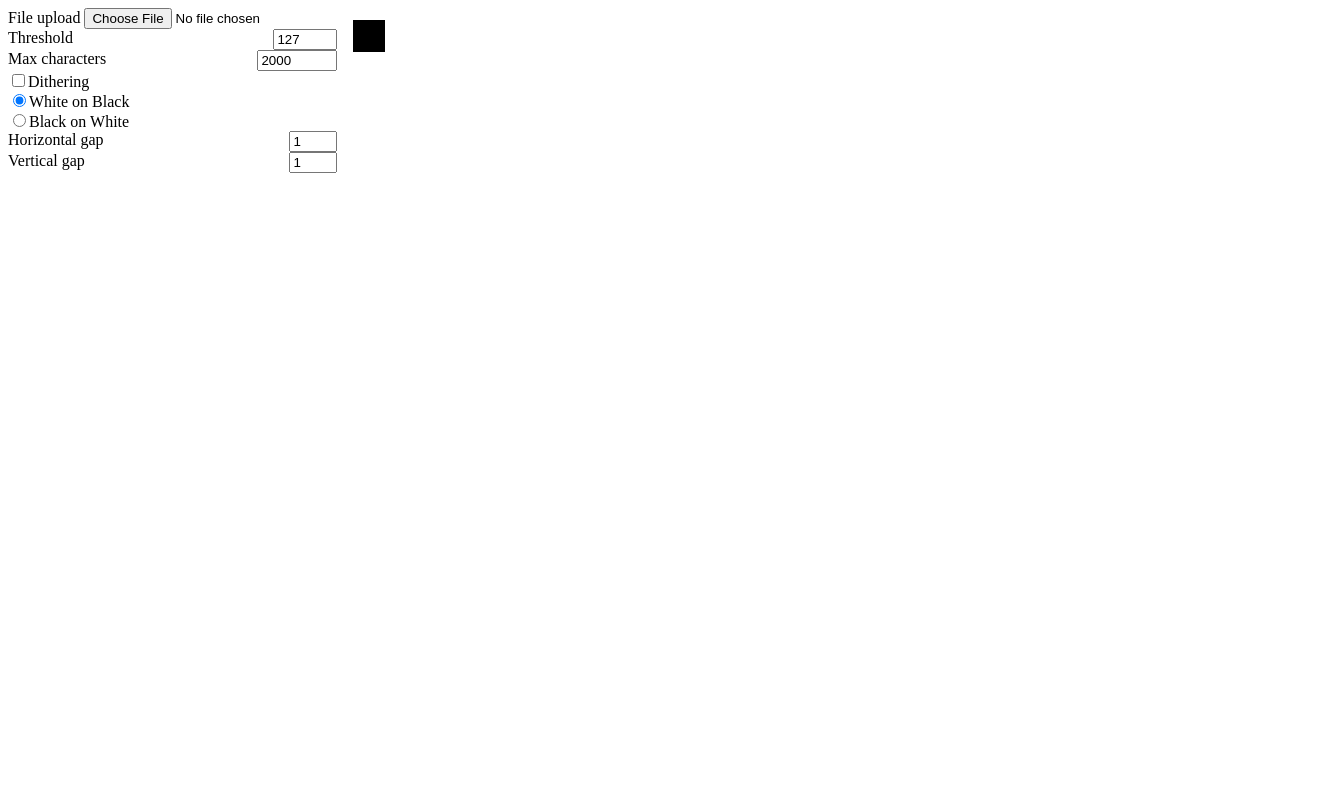
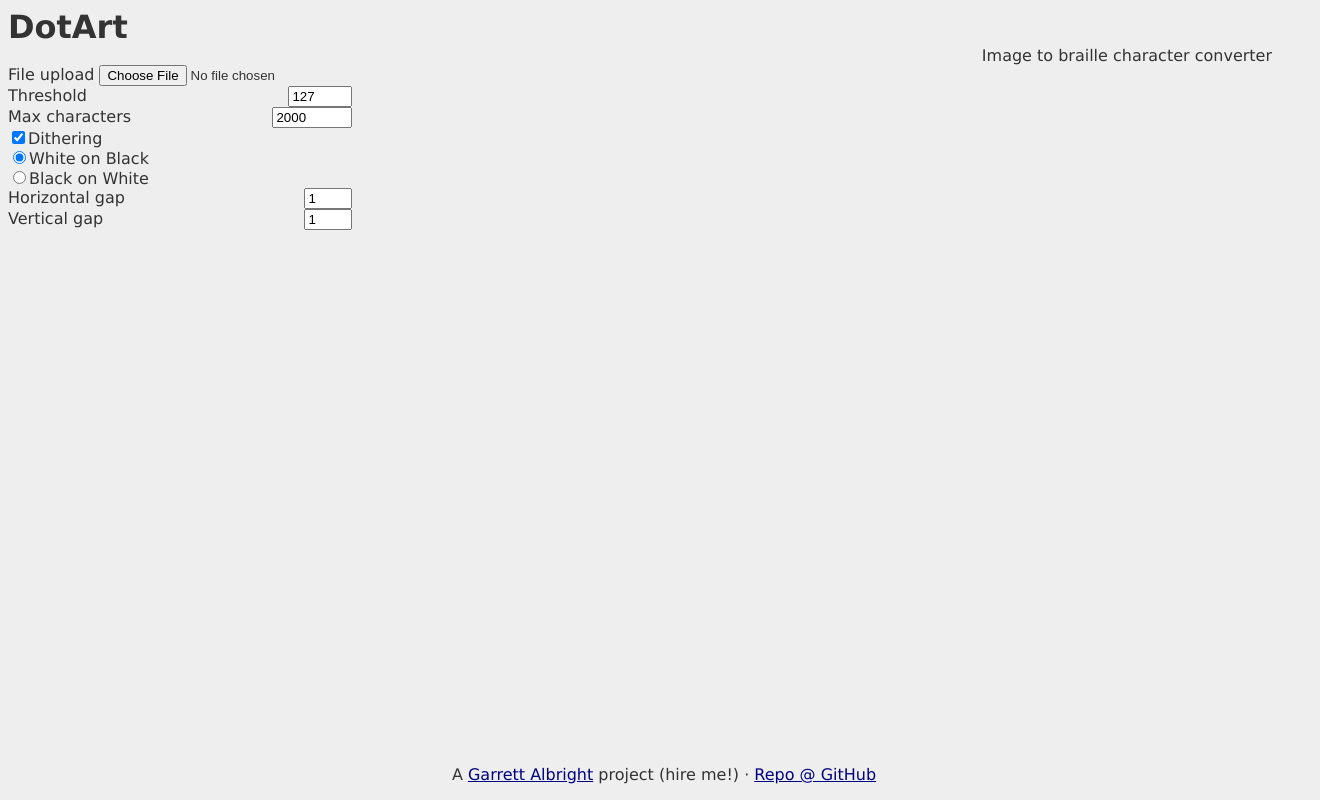
Before and after one commit to GarrettAlbright/DotArt, a plain HTML site: page index.html in a window 1280 px wide. Shown: the whole page, 1320 px wide, since content can reach past the window. Drawn offline with Linux system fonts and the light colour scheme.

Commit message:
Styling and page info improvements.

```diff
--- a/dotart.css
+++ b/dotart.css
@@ -1,3 +1,27 @@
+body {
+  color: #333;
+  background-color: #eee;
+  font-family: Corbel, "Lucida Grande", "Lucida Sans Unicode", "Lucida Sans", "DejaVu Sans", "Bitstream Vera Sans", "Liberation Sans", Verdana, "Verdana Ref", sans-serif;
+}
+
+a:visited, a:link {
+  color: navy;
+}
+
+header {
+  overflow: auto;
+}
+
+header > h1 {
+/*   float: left; */
+  margin: 0;
+}
+
+header > p {
+  float: right;
+  margin: 0;
+}
+
 form > label {
   display: block;
   overflow: auto;
@@ -14,6 +38,13 @@ pre#result {
   font-family: monospace;
   font-size: small;
   padding: 1rem;
+  /* Hide until a result has been loaded into it */
+  display: none;
+}
+
+pre#result.bonw,
+pre#result.wonb {
+  display: block;
 }
 
 pre#result.bonw {
@@ -21,6 +52,13 @@ pre#result.bonw {
   color: black;
 }
 
+footer {
+  position: absolute;
+  bottom: 0;
+  padding: 1em;
+  text-align: center;
+  width: 100%;
+}
 
 @media screen and (min-width: 640px) {
   form, pre#result {
--- a/index.html
+++ b/index.html
@@ -3,14 +3,15 @@
   <head>
     <script type="text/javascript" src="dotart.js"></script>
     <link type="text/css" rel="stylesheet" href="dotart.css" />
-    <title>Dot Art</title>
+    <title>DotArt</title>
   </head>
   <body>
+    <header><h1>DotArt</h1><p>Image to braille character converter</p></header>
     <form>
       <label>File upload <input type="file" id="file-input" name="file-input" accept="image/jpeg,image/png,image/gif" /></label>
       <label>Threshold<input type="number" min="0" max="255" value="127" id="threshold" /></label>
       <label>Max characters<input type="number" min="140" max="65536" id="char-count" value="2000" /></label>
-      <label><input type="checkbox" id="dither" />Dithering</label>
+      <label><input type="checkbox" id="dither" checked="checked" />Dithering</label>
       <label><input type="radio" name="coloring" value="wonb" checked="checked" id="coloring-wonb" />White on Black</label>
       <label><input type="radio" name="coloring" value="bonw" id="coloring-bonw" />Black on White</label>
       <label>Horizontal gap<input type="number" min="0" max="9" id="horiz-gap" value="1"/></label>
@@ -19,5 +20,6 @@
     </form>
 <!--     <canvas id="canvas"></canvas> -->
     <pre id="result"></pre>
+    <footer>A <a href="https://albright.pro/">Garrett Albright</a> project (hire me!) &middot; <a href="https://github.com/GarrettAlbright/DotArt">Repo @ GitHub</a></footer>
   </body>
 </html>
```
